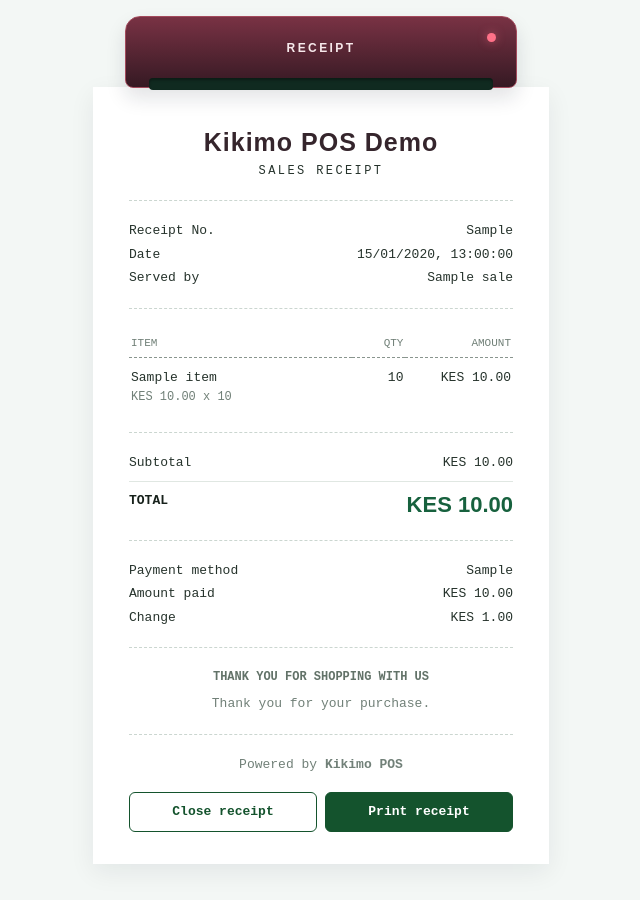
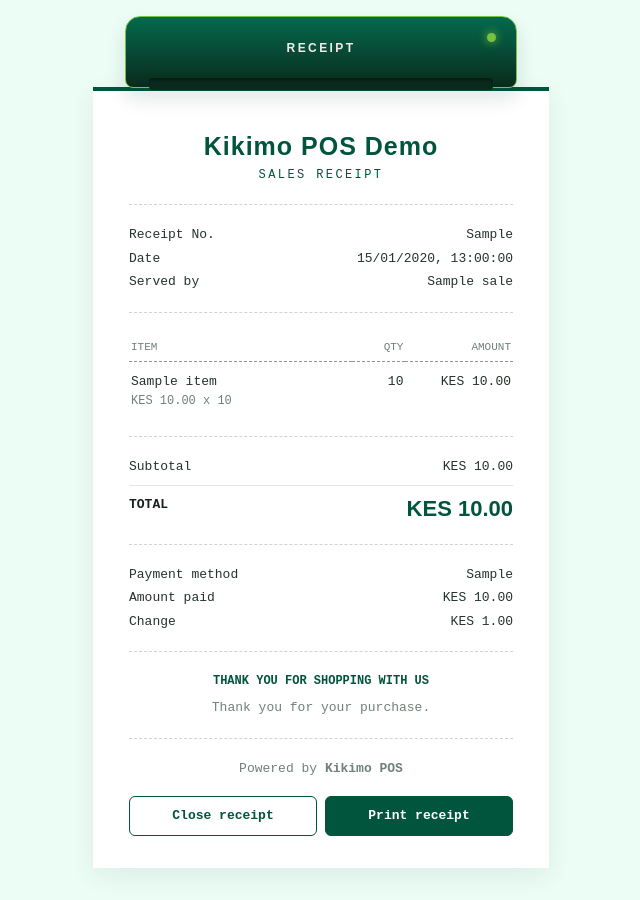
Before and after one commit to mmuthigani/posweb, a Laravel app: page /sales/1/receipt in a window 1280 px wide. Shown: the whole page, without its empty margins (319-959 px from the left). Before the commit the page ends 865 px from the top, so only its background shows below. Run offline with Laravel 12, Linux system fonts and the light colour scheme; a user stored in the database is signed in; data comes from the database, SQL or seed files in the repository; tables that the repository leaves empty hold one stand-in row (values such as "Sample post").

Commit message:
update release new

```diff
--- a/resources/views/sales/receipt.blade.php
+++ b/resources/views/sales/receipt.blade.php
@@ -4,12 +4,33 @@
     <meta charset="utf-8">
     <meta name="viewport" content="width=device-width, initial-scale=1">
     <title>Receipt {{ $sale->receipt_no ?: '#'.$sale->desktop_sale_id }}</title>
+    <script>
+        const receiptThemes = ['green', 'blue', 'violet', 'amber', 'rose', 'teal', 'indigo', 'red', 'slate', 'cyan'];
+        const savedReceiptTheme = localStorage.getItem('kikimo-color-theme');
+        document.documentElement.dataset.colorTheme = receiptThemes.includes(savedReceiptTheme) ? savedReceiptTheme : 'green';
+    </script>
     <style>
         * { box-sizing: border-box; }
+        :root {
+            --receipt-primary: #01553d;
+            --receipt-mid: #046a4c;
+            --receipt-dark: #0a2a1d;
+            --receipt-secondary: #79c143;
+            --receipt-soft: #ecfdf5;
+        }
+        html[data-color-theme="blue"] { --receipt-primary: #2563eb; --receipt-mid: #1d4f73; --receipt-dark: #102a43; --receipt-secondary: #60a5fa; --receipt-soft: #eff6ff; }
+        html[data-color-theme="violet"] { --receipt-primary: #7c3aed; --receipt-mid: #4c1d95; --receipt-dark: #241044; --receipt-secondary: #c4b5fd; --receipt-soft: #f5f3ff; }
+        html[data-color-theme="amber"] { --receipt-primary: #b45309; --receipt-mid: #854d0e; --receipt-dark: #3a1f0c; --receipt-secondary: #fbbf24; --receipt-soft: #fffbeb; }
+        html[data-color-theme="rose"] { --receipt-primary: #e11d48; --receipt-mid: #9f1239; --receipt-dark: #4c0519; --receipt-secondary: #fb7185; --receipt-soft: #fff1f2; }
+        html[data-color-theme="teal"] { --receipt-primary: #0f766e; --receipt-mid: #115e59; --receipt-dark: #042f2e; --receipt-secondary: #2dd4bf; --receipt-soft: #f0fdfa; }
+        html[data-color-theme="indigo"] { --receipt-primary: #4f46e5; --receipt-mid: #3730a3; --receipt-dark: #1e1b4b; --receipt-secondary: #818cf8; --receipt-soft: #eef2ff; }
+        html[data-color-theme="red"] { --receipt-primary: #dc2626; --receipt-mid: #991b1b; --receipt-dark: #450a0a; --receipt-secondary: #f87171; --receipt-soft: #fef2f2; }
+        html[data-color-theme="slate"] { --receipt-primary: #475569; --receipt-mid: #334155; --receipt-dark: #0f172a; --receipt-secondary: #94a3b8; --receipt-soft: #f8fafc; }
+        html[data-color-theme="cyan"] { --receipt-primary: #0891b2; --receipt-mid: #0e7490; --receipt-dark: #083344; --receipt-secondary: #22d3ee; --receipt-soft: #ecfeff; }
         body {
             margin: 0;
             padding: 16px 12px 32px;
-            background: #f3f7f5;
+            background: var(--receipt-soft);
             color: #26332c;
             font: 13px/1.5 "Courier New", monospace;
         }
@@ -27,9 +48,9 @@
             align-items: flex-start;
             justify-content: center;
             padding-top: 25px;
-            border: 1px solid #a34a5c;
+            border: 1px solid var(--receipt-secondary);
             border-radius: 15px 15px 8px 8px;
-            background: linear-gradient(180deg, #793244, #351923);
+            background: linear-gradient(180deg, var(--receipt-mid), var(--receipt-dark));
             box-shadow: 0 10px 20px rgb(15 23 42 / 12%);
             color: #f7e9eb;
             font: 700 12px/1 Arial, sans-serif;
@@ -43,8 +64,8 @@
             width: 9px;
             height: 9px;
             border-radius: 50%;
-            background: #ff7188;
-            box-shadow: 0 0 10px rgb(255 113 136 / 50%);
+            background: var(--receipt-secondary);
+            box-shadow: 0 0 10px var(--receipt-secondary);
         }
         .printer::after {
             content: "";
@@ -54,7 +75,7 @@
             left: 6%;
             height: 12px;
             border-radius: 4px;
-            background: #102a20;
+            background: var(--receipt-dark);
             box-shadow: inset 0 2px 3px rgb(0 0 0 / 35%);
         }
         .receipt {
@@ -63,6 +84,7 @@
             width: 100%;
             margin: -1px auto 0;
             padding: 40px 36px 32px;
+            border-top: 4px solid var(--receipt-primary);
             background: #fff;
             box-shadow: 0 8px 24px rgb(15 23 42 / 7%);
             transform-origin: top center;
@@ -76,13 +98,13 @@
         .muted { color: #718078; }
         .store-name {
             margin: 0;
-            color: #35252c;
+            color: var(--receipt-primary);
             font: 700 25px/1.2 Arial, sans-serif;
             letter-spacing: .04em;
             overflow-wrap: anywhere;
         }
         .store-details { margin-top: 7px; overflow-wrap: anywhere; }
-        .heading { margin: 5px 0 0; font-size: 12px; font-weight: 400; letter-spacing: .2em; }
+        .heading { margin: 5px 0 0; color: var(--receipt-primary); font-size: 12px; font-weight: 400; letter-spacing: .2em; }
         .rule { margin: 20px 0; border: 0; border-top: 1px dashed #cbd6d0; }
         .metadata, .totals { display: grid; gap: 4px; }
         .metadata p { display: flex; justify-content: space-between; gap: 10px; margin: 0; }
@@ -99,8 +121,8 @@
         .totals p span:last-child { text-align: right; }
         .grand-total { margin-top: 5px !important; padding-top: 9px; border-top: 1px solid #e0e7e2; font: 700 22px/1.3 Arial, sans-serif; }
         .grand-total span:first-child { color: #17211b; font: 700 13px/1.5 "Courier New", monospace; }
-        .grand-total span:last-child { color: #17613e; }
-        .thanks { margin: 20px 0 0; color: #627268; font-size: 12px; font-weight: 700; text-transform: uppercase; }
+        .grand-total span:last-child { color: var(--receipt-primary); }
+        .thanks { margin: 20px 0 0; color: var(--receipt-primary); font-size: 12px; font-weight: 700; text-transform: uppercase; }
         .footer-note { margin: 8px 0 0; color: #718078; }
         .powered-by { margin: 0; color: #718078; }
         .receipt-actions { display: flex; gap: 8px; margin-top: 18px; }
@@ -110,10 +132,10 @@
             display: inline-flex;
             align-items: center;
             justify-content: center;
-            border: 1px solid #14532d;
+            border: 1px solid var(--receipt-primary);
             border-radius: 6px;
             padding: 8px;
-            background: #14532d;
+            background: var(--receipt-primary);
             color: #fff;
             font: inherit;
             font-weight: 700;
@@ -121,7 +143,7 @@
             text-decoration: none;
             cursor: pointer;
         }
-        .receipt-actions a { background: #fff; color: #14532d; }
+        .receipt-actions a { background: #fff; color: var(--receipt-primary); }
         @page { margin: 3mm; }
         @media (prefers-reduced-motion: reduce) {
             .receipt { animation: none; }
```
